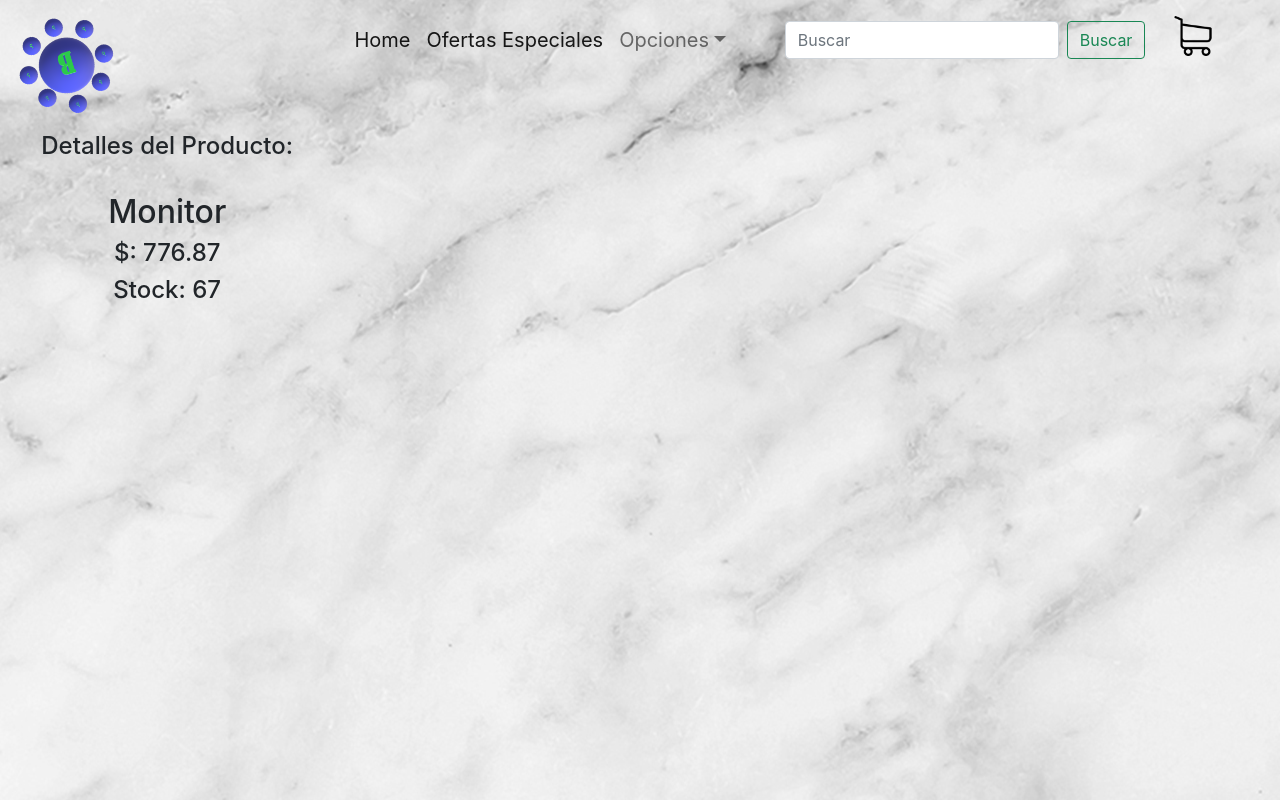
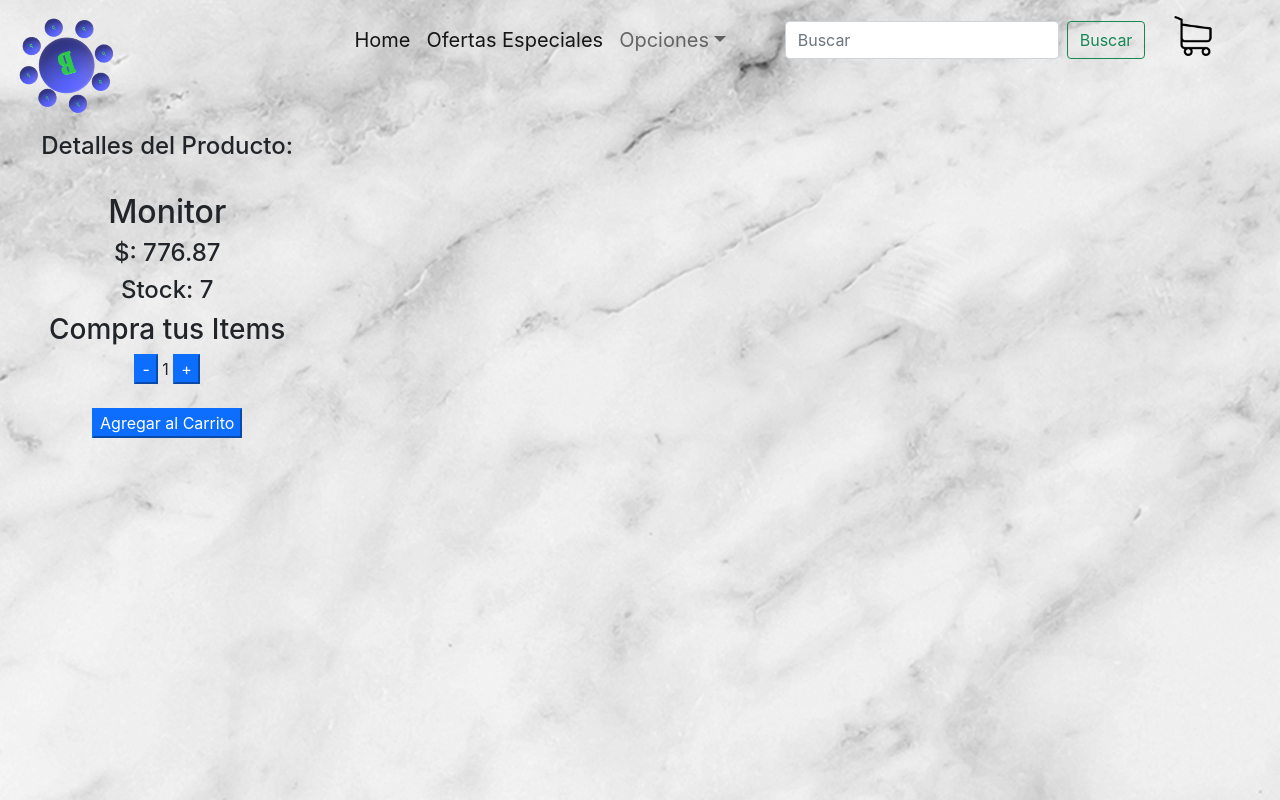
Before and after one commit to dmeschini/React-Menu-Ecommerce, a React (Create React App) app: page /article/0 in a window 1280 px wide. Built offline with nearby package versions, Linux system fonts and the light colour scheme.

Commit message:
Sincronizar Counter

```diff
--- /dev/null
+++ b/src/components/ItemCount.jsx
@@ -0,0 +1,31 @@
+import React, { useState } from 'react'
+
+function ItemCount(props) {
+  const [count, setCount]=useState(props.initial);
+
+  function handleAdd(){
+   if(count<props.stock) setCount(count+1);
+  }
+  function handleSubstract(){
+   if(count>1) setCount(count-1);
+  }
+
+    return (
+    <div>
+        <h3>Compra tus Items</h3>
+        <div>
+            <button className='btn-primary' onClick={handleSubstract}>-</button>
+            <span>  {count}  </span>
+            <button className='btn-primary' onClick={handleAdd}>+</button>
+        </div>
+        <br />
+        <div>
+            <button className='btn-primary' onClick={()=>props.onAdd(count)}>Agregar al Carrito</button>
+        </div>
+        <div>
+        </div>
+    </div>
+  )
+}
+
+export default ItemCount
--- a/src/components/ItemDetail.jsx
+++ b/src/components/ItemDetail.jsx
@@ -1,7 +1,13 @@
 import React from 'react'
+import ItemCount from './ItemCount'
+import {useState} from 'react'
 
 function ItemDetail({article}) {
-
+  const [isInCart, setIsInCart]= useState(false)
+  function onAdd(count){
+    console.log(`agregaste al carrito ${count}`);
+    setIsInCart(true);
+  }
   return (
     <div>
         <div key={article.id}>
@@ -9,8 +15,12 @@ function ItemDetail({article}) {
           <h2>{article.name}</h2>
           <h4>$: {article.price}</h4>
           <h4>Stock: {article.stock}</h4>
+          {isInCart?
+          <button>Ir al Carrito</button>
+          :
+          <ItemCount onAdd={onAdd} stock={article.stock} initial={1}/>
+        }
         </div>
-
     </div>
   )
 }
--- a/src/components/ItemDetailContainer.jsx
+++ b/src/components/ItemDetailContainer.jsx
@@ -19,7 +19,7 @@ function ItemDetailContainer({title}) {
     getData(id).then((data)=>{
       setArticle(data);
     })
-  },[]);
+  },[id]);
 
   return (
     <div>
--- a/src/data/articlesData.js
+++ b/src/data/articlesData.js
@@ -3,70 +3,70 @@ const articlesData = [{
     "name": "Monitor",
     "code": "tortor id",
     "price": 776.87,
-    "stock": 67,
+    "stock": 7,
     "category":"video"
   }, {
     "id": 1,
     "name": "Pad",
     "code": "enim in",
     "price": 174.18,
-    "stock": 54,
+    "stock": 4,
     "category":"peripheral"
   }, {
     "id": 2,
     "name": "Mouse",
     "code": "in blandit",
     "price": 976.08,
-    "stock": 62,
+    "stock": 2,
     "category":"peripheral"
   }, {
     "id": 3,
     "name": "CPU",
     "code": "magna at",
     "price": 682.36,
-    "stock": 44,
+    "stock": 3,
     "category":"components"
   }, {
     "id": 4,
     "name": "MotherBoard",
     "code": "proin interdum",
     "price": 922.41,
-    "stock": 56,
+    "stock": 5,
     "category":"components"
   }, {
     "id": 5,
     "name": "RAM",
     "code": "sit amet",
     "price": 300.53,
-    "stock": 13,
+    "stock": 1,
     "category":"components"
   }, {
     "id": 6,
     "name": "UPS",
     "code": "vel dapibus",
     "price": 400.27,
-    "stock": 94,
+    "stock": 9,
     "category":"peripheral"
   }, {
     "id": 7,
     "name": "EarPhones",
     "code": "non sodales",
     "price": 460.21,
-    "stock": 61,
+    "stock": 6,
     "category":"audio"
   }, {
     "id": 8,
     "name": "PowerSupply",
     "code": "in purus",
     "price": 223.95,
-    "stock": 55,
+    "stock": 5,
     "category":"components"
   }, {
     "id": 9,
     "name": "KeyBoard",
     "code": "purus sit",
     "price": 752.82,
-    "stock": 78,
+    "stock": 7,
     "category":"peripheral"
   }]
   export default articlesData;
```
